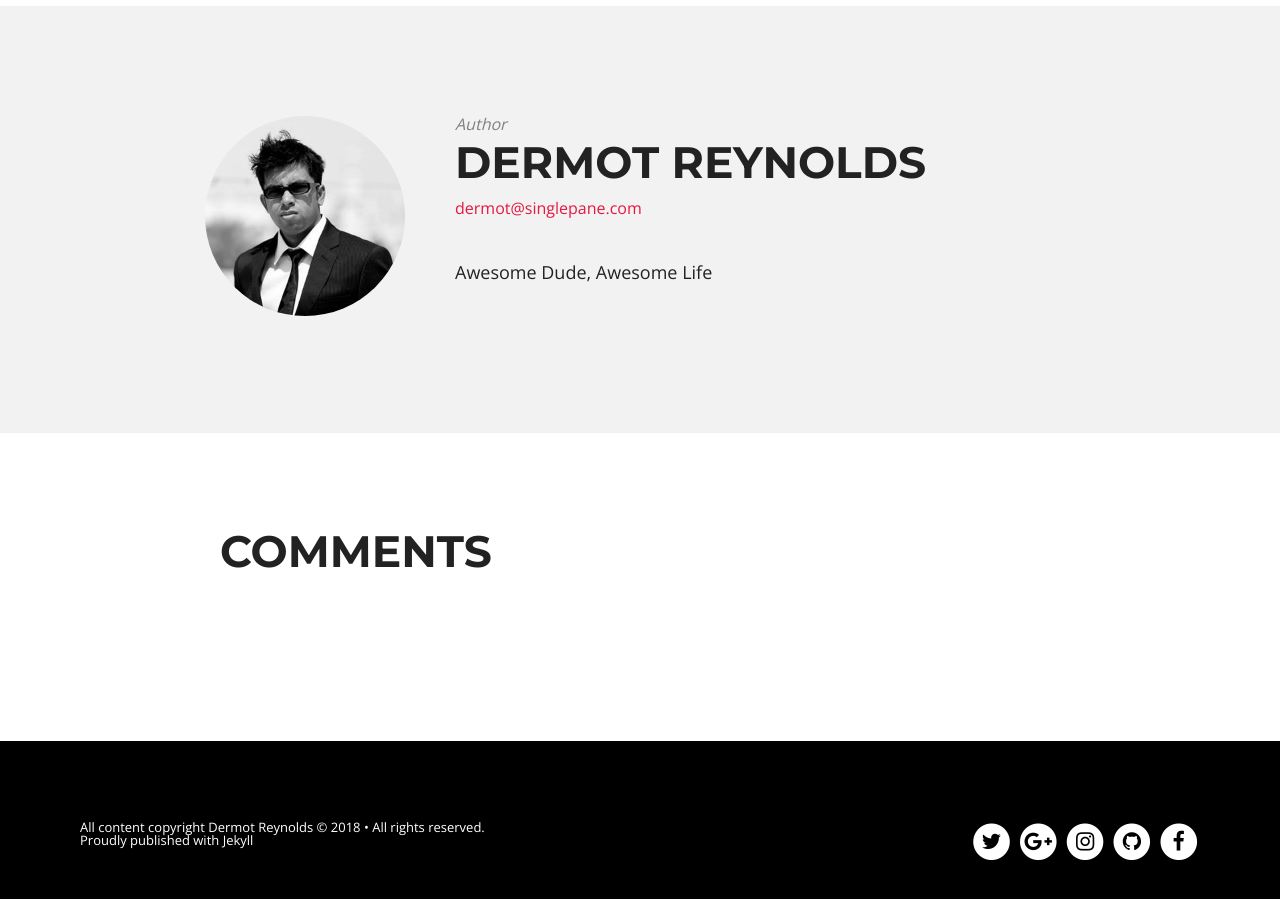
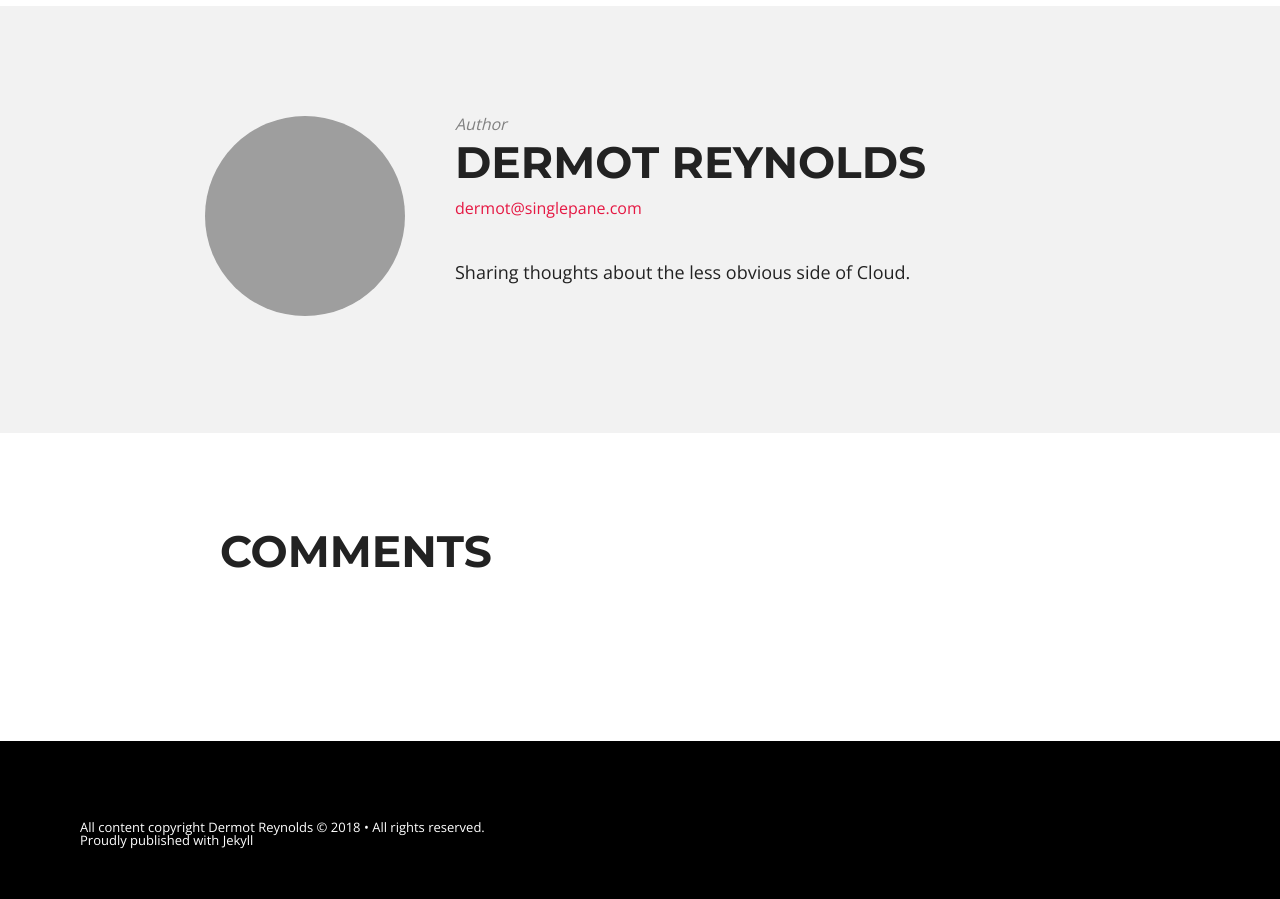
Before and after one commit to drcomputeblocks/clonedrcomputeblocks.github.io, a Jekyll site: the page built from _posts/2014-07-23-why-jekyll.md, in a window 1280 px wide and 900 px high, scrolled down 1744 px. Built offline with Jekyll 4.4.1, drawn with Linux system fonts in a browser that asks for light colours; nearby versions of some CDN libraries; comment, search, counter and statistics services are not loaded.

Commit message:
first commit

```diff
--- a/_config.yml
+++ b/_config.yml
@@ -1,7 +1,7 @@
 title:            Dermot Reynolds
 description:      "Cloud Engineering"
 logo:             DR.png
-disqus_shortname: hmfaysal
+disqus_shortname: dermotreynolds
 share:            true
 dropcap:	true
 # Change url to your domain. Leave localhost server or blank when working locally.
@@ -12,17 +12,17 @@ url:        	  https://drcomputeblocks.github.io
 # Owner/author information
 owner:
   name:           Dermot Reynolds
-  avatar:         hmfaysal.jpg
+#  avatar:         hmfaysal.jpg
   email:          dermot@singlepane.com
   # Use the coder's toolbox at http://coderstoolbox.net/string/#!encoding=xml&action=encode&charset=us_ascii to encode your description into XML string
-  description:    Awesome Dude, Awesome Life
+  description:    Sharing thoughts about the less obvious side of Cloud.
   # Social networking links used in footer. Update and remove as you like.
-  twitter:        hmfaysal
-  facebook:       hmfaysal
-  github:         hmfaysal
-  instagram:      hmfaysal
+#  twitter:        hmfaysal
+#  facebook:       hmfaysal
+#  github:         hmfaysal
+#  instagram:      hmfaysal
   # For Google Authorship https://plus.google.com/authorship
-  google_plus:    https://plus.google.com/u/0/102602916593522619858
+#  google_plus:    https://plus.google.com/u/0/102602916593522619858
 
 # Analytics and webmaster tools stuff goes here
 google_analytics:   UA-39365944-7
```
Also changed, not shown: _posts/2014-07-23-why-jekyll.md (+1 -1 lines), _posts/2017-02-20-0-powershell_app-deploy.md (+2 -0 lines).
